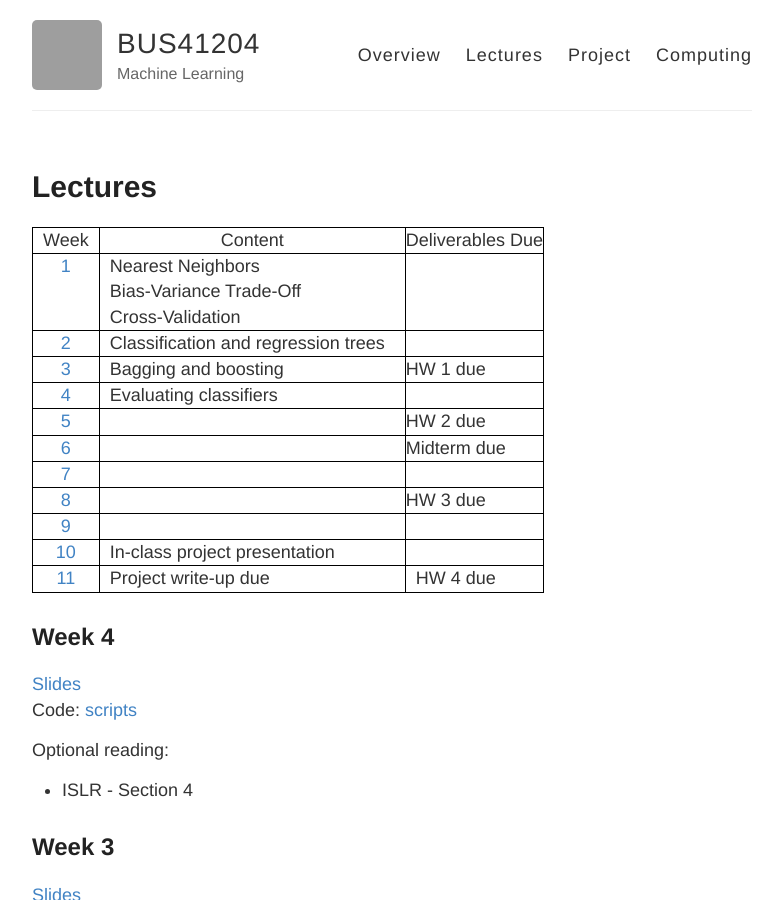
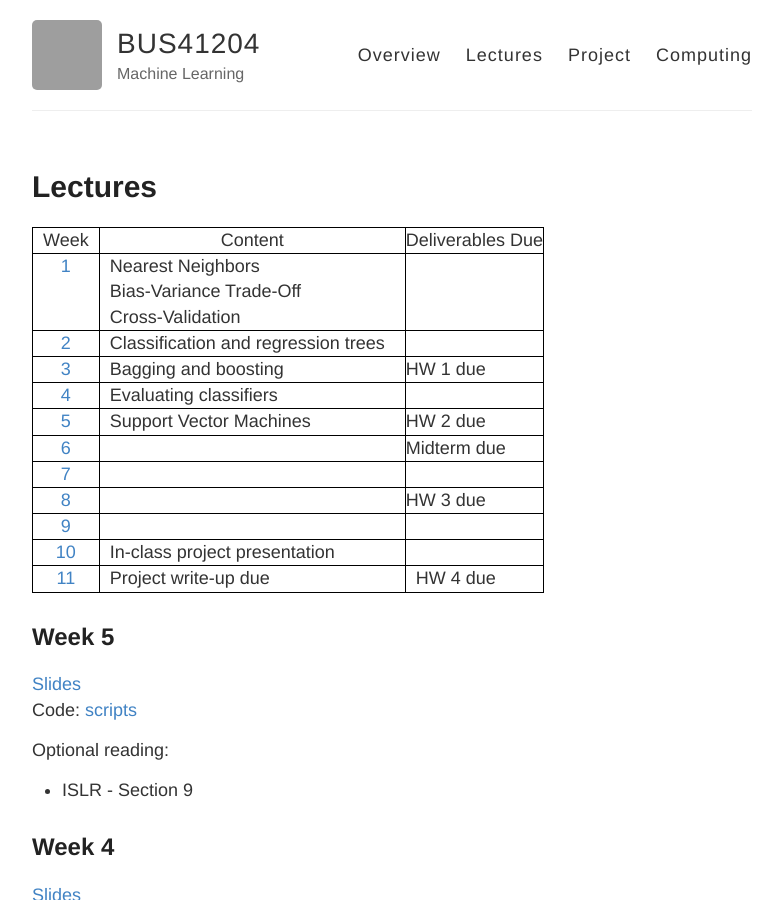
Before and after one commit to ChicagoBoothML/ML2016, a Jekyll site: the page built from lectures.md, in a window 1280 px wide and 900 px high. Shown: the whole window, without its empty margins (248-1029 px from the left). Built offline with Jekyll 4.4.1, drawn with Linux system fonts in a browser that asks for light colours; grey boxes are pictures that could not be loaded.

Commit message:
Update lectures.md

```diff
--- a/lectures.md
+++ b/lectures.md
@@ -11,7 +11,7 @@ permalink: /lectures/
 | [2](#week-2)   | &nbsp;&nbsp;Classification and regression trees&nbsp;&nbsp;&nbsp;&nbsp;      |                   |
 | [3](#week-3)   | &nbsp;&nbsp;Bagging and boosting&nbsp;&nbsp;&nbsp;&nbsp;       |  HW 1 due         |
 | [4](#week-4)   | &nbsp;&nbsp;Evaluating classifiers&nbsp;&nbsp;&nbsp;&nbsp;     |                   |
-| [5]()          |                                                                |  HW 2 due         |
+| [5](#week-5)   | &nbsp;&nbsp;Support Vector Machines&nbsp;&nbsp;&nbsp;&nbsp;    |  HW 2 due         |
 | [6]()          |                                                                |  Midterm due      |
 | [7]()          |                                                                |                   |
 | [8]()          |                                                                |  HW 3 due         |
@@ -19,6 +19,17 @@ permalink: /lectures/
 | [10]()         |  &nbsp;&nbsp;In-class project presentation                     |                            |
 | [11]()         |  &nbsp;&nbsp;Project write-up due                              | &nbsp;&nbsp;HW 4 due       |
 {: .mbtablestyle}
+
+
+## Week 5
+
+[Slides](https://piazza.com/class_profile/get_resource/ixiudyq1m7bj0/iypd4vz34iq6s6)
+Code: [scripts](https://github.com/ChicagoBoothML/ML2016/tree/master/code/lec05)
+
+Optional reading:
+
+* ISLR - Section 9
+
 
 ## Week 4
 
```
